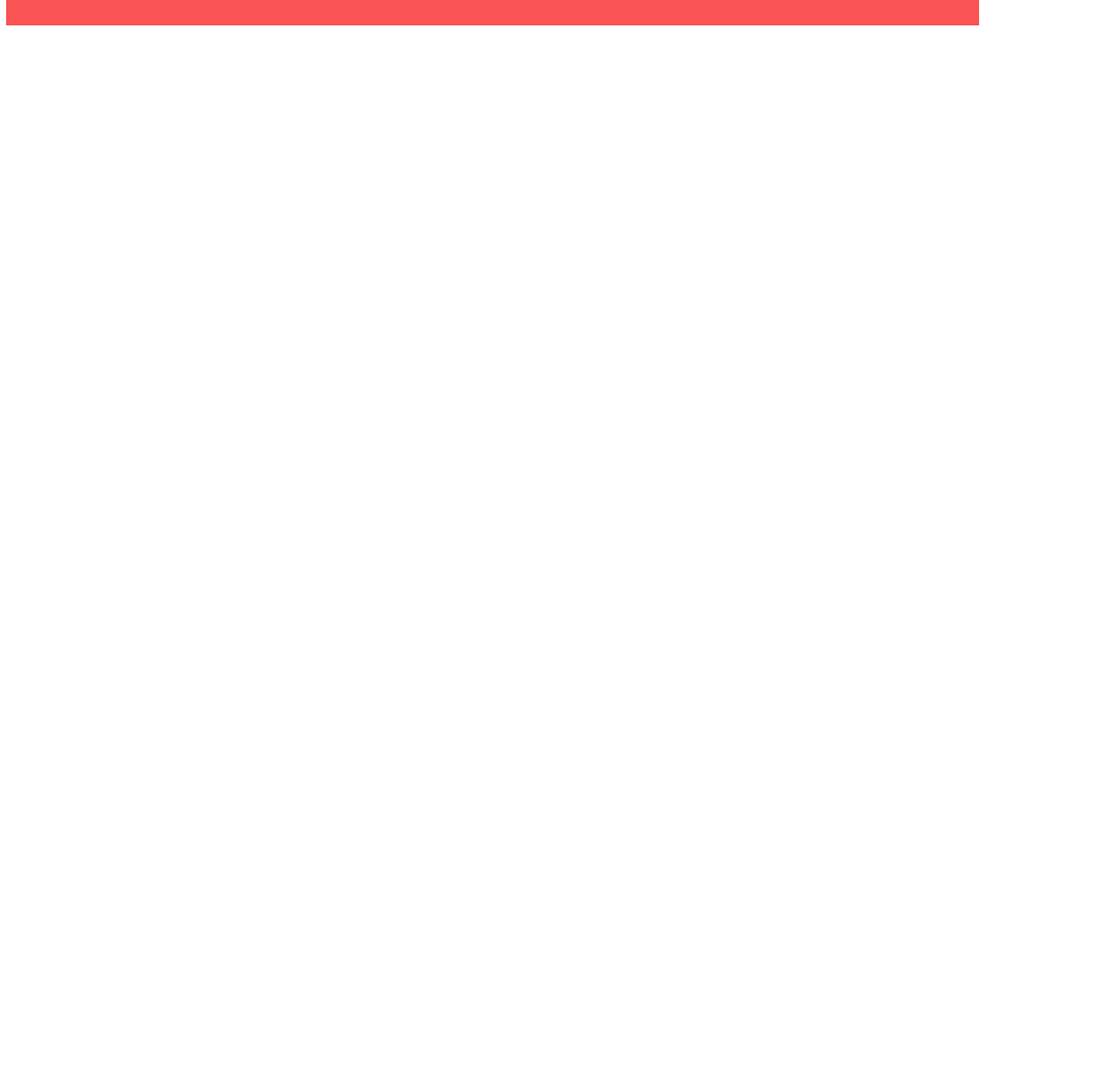
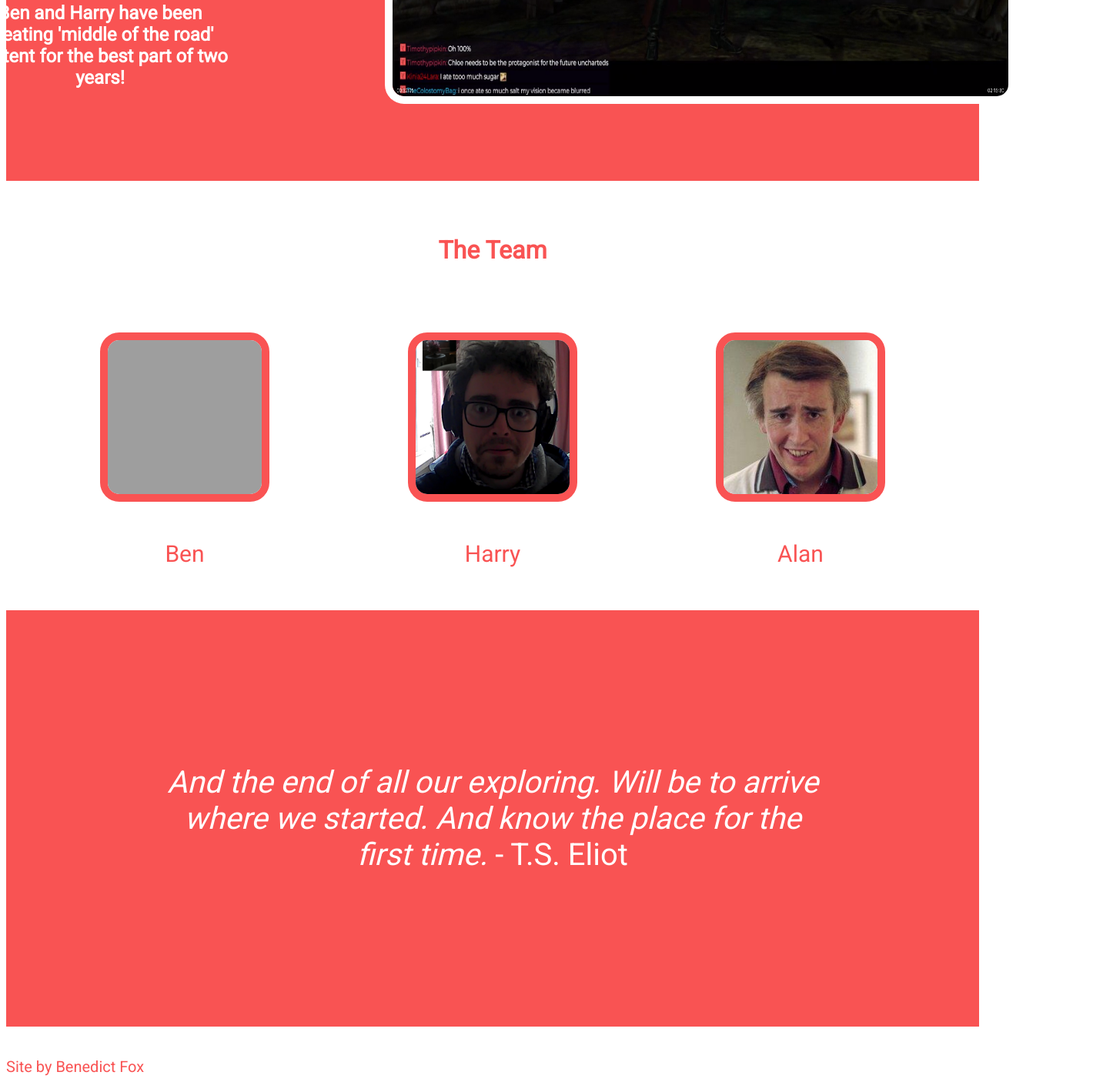
Before and after one commit to benfox04/project-landing-page, a plain HTML site: page index.html in a window 1280 px wide. Shown: the part 635-2041 px from the top of the page at 77% size, 1420 px wide, since content can reach past the window. Before the commit the page ends 800 px from the top, so only its background shows below. Drawn offline with Linux system fonts and the light colour scheme; grey boxes are pictures that could not be loaded.

Commit message:
layout changes + team + quote + footer

```diff
--- a/index.html
+++ b/index.html
@@ -14,17 +14,19 @@
   <body>
     <div class="header">
         <div class="top-bar">
-            <img src="logo.png" id="logo"/>
-            <ulm class="links">
+
+            <ul class="links">
                 <a src="#">About Me</a>
                 <a src="#">Schedule</a>
                 <a src="#">PC Specifications</a>
             </ul>
         </div>
         <div class="header-content">
+
           <div class="header-left">
+            <img src="logo.png" id="logo"/>
             <h1>Welcome to streaming, redefined...</h1>
-            <h2>Ben Fox has been creating 'middle of the road' content for the best part of two years!</h2>
+            <h2>Ben and Harry have been creating 'middle of the road' content for the best part of two years!</h2>
           </div>
           <div class="header-right">
             <img src="screenshot.png" id="screenshot"/>
@@ -32,5 +34,30 @@
 
         </div>
     </div>
+    <div class="team">
+      <div>
+        <h1 id="the-team">The Team</h1>
+      </div>
+      <div class="team-container">
+        <figure >
+          <img src="ben.jpg" class="team-members"/>
+          <figcaption class="caption">Ben</figcaption>
+        </figure>
+        <figure>
+          <img src="harry.jpg" class="team-members"/>
+          <figcaption class="caption">Harry</figcaption>
+        </figure>
+        <figure>
+          <img src="alan.jpg" class="team-members"/>
+          <figcaption class="caption">Alan</figcaption>
+        </figure>
+      </div>
+    </div>
+    <div class="quote-container">
+</html>
+<p class="quote"><em>And the end of all our exploring. Will be to arrive where we started. And know the place for the first time.</em> - T.S. Eliot</p>
+    </div>
   </body>
-</html>
+  <footer>
+    <a href="https://github.com/benfox04/" id="footer-link">Site by Benedict Fox</a>
+  </footer>
--- a/style.css
+++ b/style.css
@@ -1,21 +1,27 @@
 
 
 #logo {
-    border: 5px solid white;
+    border: 10px solid white;
     border-radius: 50%;
     object-fit: cover;
-    width: 100px;
-    height: 100px;
+    display: flex;
+    width: 300px;
+    height: 300px;
     margin: 10px;
+    justify-content: center;
+    align-items: center;
 }
 
+#the-team {
+    font-family: 'Roboto';
+    text-align: center;
+    color: rgb(249,83,83);
+    padding-top: 50px;
+}
 .links {
     display: flex;
-    justify-items: right;
-    padding: 20px;
+    justify-content: flex-end;
     gap: 12px;
-    padding-top: 20px;
-    margin-top: 25px;
     font-family: 'Roboto';
 }
 
@@ -28,25 +34,32 @@
 .header-content {
     display: flex;
     justify-content: center;
+
 }
 
 #screenshot {
-    max-width: 600px;
-    display: flex;
+    max-width: 800px;
     margin: 100px;
-    border: 5px solid white;
+    border: 10px solid white;
+    border-radius: 25px;
 
 }
 
 .header-left {
     display: flex;
     flex-direction: column;
+    padding-top: 100;
     padding: 100px;
     max-width: 500px;
+    justify-content: center;
+    align-items: center;
+    margin: 0;
+    text-align: center;
 }
 
 .header-right {
     display: flex;
+    padding-top: 100;
 }
 
 .header {
@@ -54,3 +67,51 @@
     color: white;
     font-family: 'Roboto';
 }
+
+.team-container {
+    display: flex;
+    justify-content: space-around;
+    justify-content: center;
+}
+
+.team-members {
+    width: 200px;
+    height: 200px;
+    object-fit: cover;
+    display: flex;
+    flex-direction: column;
+    margin: 50px;
+    border: 10px solid rgb(249,83,83);
+    border-radius: 25px;
+}
+
+.caption {
+    text-align: center;
+    font-family: 'Roboto';
+    color: rgb(249,83,83);
+    font-size: 30px;
+
+}
+
+.quote-container {
+    background-color: rgb(249,83,83);
+}
+
+.quote {
+    text-align: center;
+    font-family: 'Roboto';
+    color: white;
+    font-size: 40px;
+    justify-content: center;
+    align-items: center;
+    padding: 200px;
+}
+
+#footer-link {
+    text-decoration: none;
+    font-family: 'Roboto';
+    color: rgb(249,83,83);
+    font-size: 20px;
+    text-align: center;
+
+}
```
Also changed, not shown: alan.jpg (added), harry.jpg (added), 1 other file.
